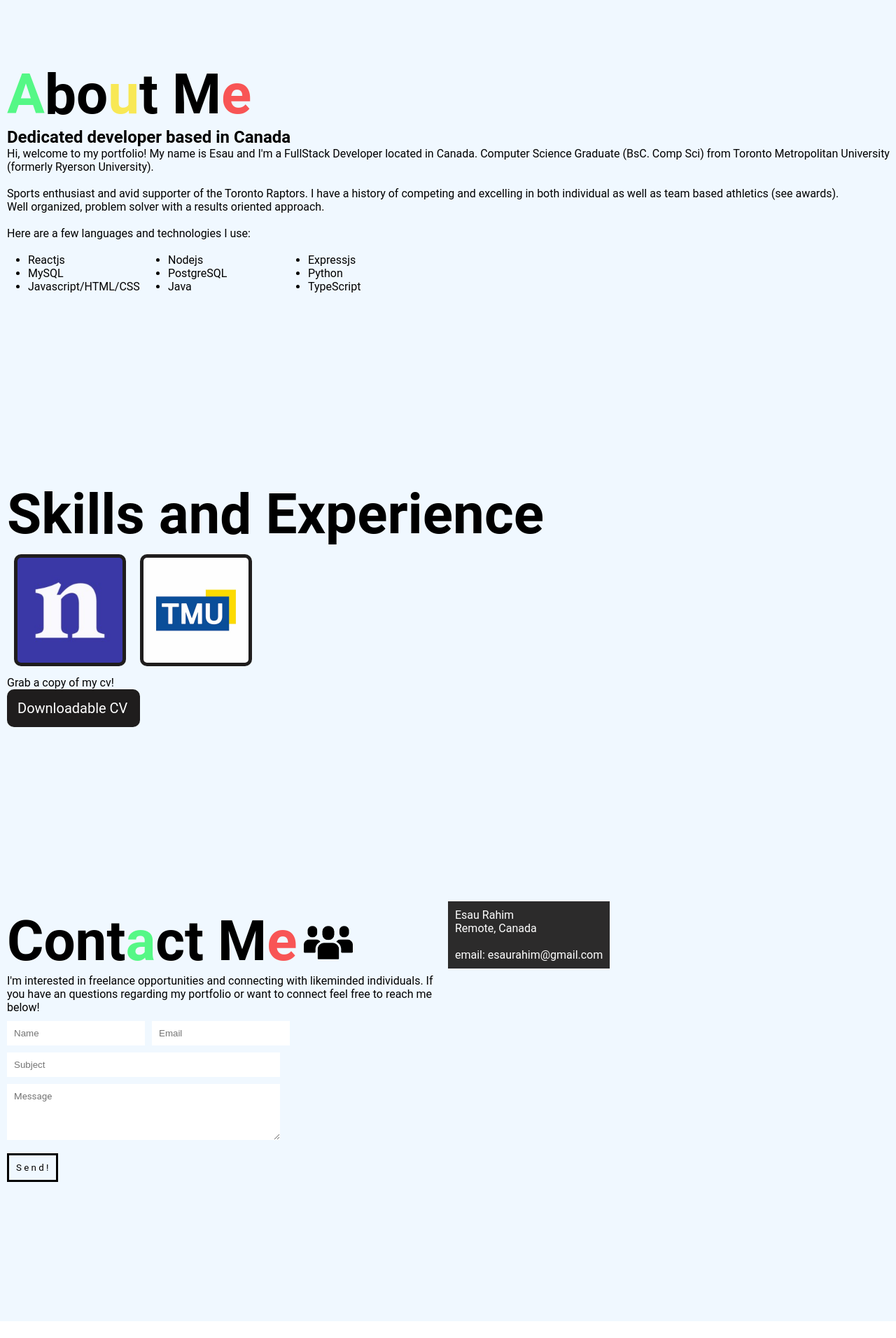
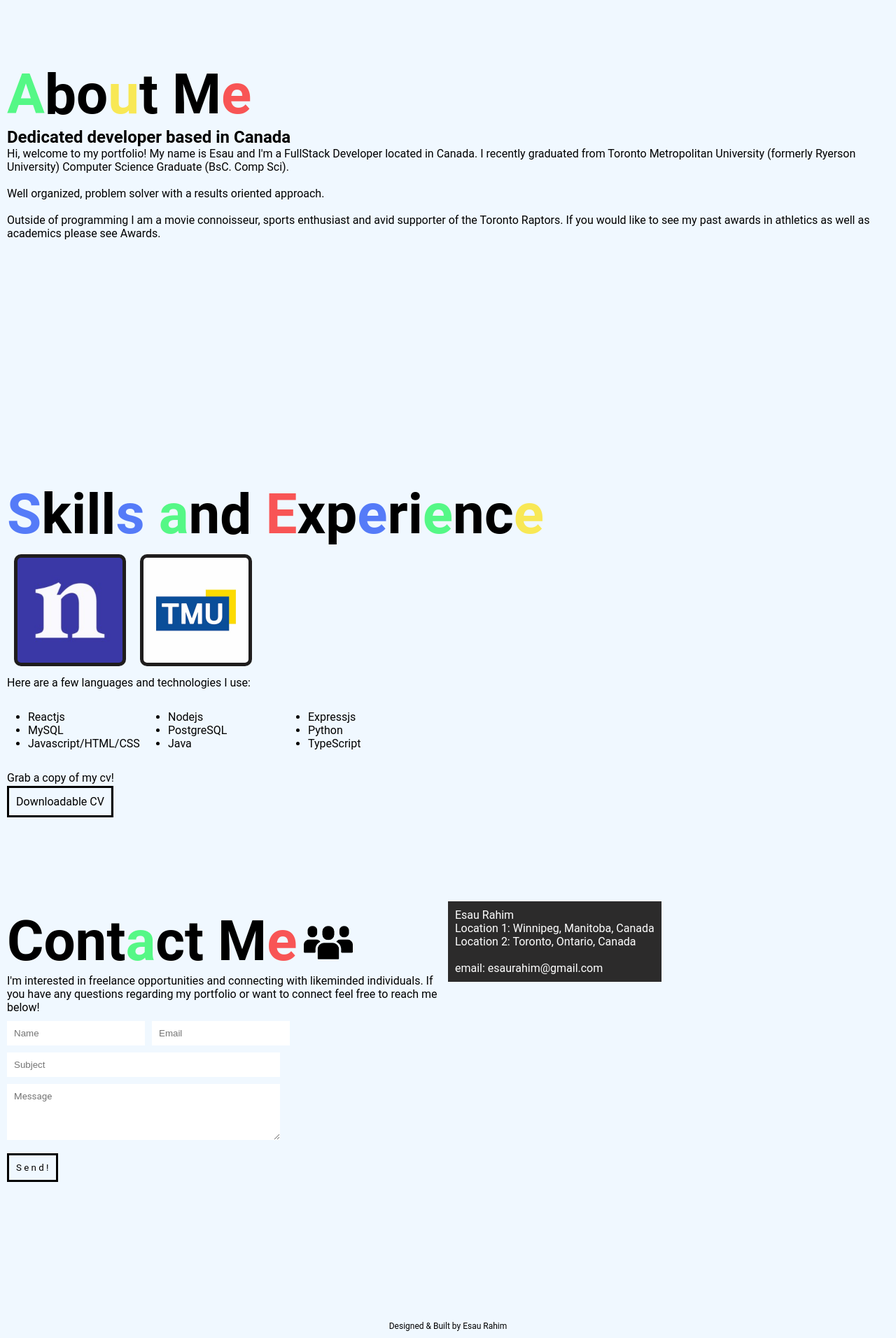
Before and after one commit to codehoover/personal_webpage, a Next.js app: page / in a window 1280 px wide. Shown: the part 762-2674 px from the top of the page at 70% size. Before the commit the page ends 2650 px from the top, so only its background shows below. Built offline with nearby package versions, Linux system fonts and the light colour scheme.

Commit message:
added more sizing functionality

```diff
--- a/src/pages/main.js
+++ b/src/pages/main.js
@@ -33,7 +33,7 @@ export default function Main() {
             <div className={"headbar" + hState} >
                     <a href="#aboutme" className="nav" >About Me</a><br/>
                     <a href="#" className="nav">Projects</a>
-                    <a href="#resume" className="nav">Resume</a><br/>
+                    <a href="#resume" className="nav">Work</a><br/>
                     <a href="#contactme" className="nav">Contact</a><br/>
             </div>
 
@@ -47,13 +47,18 @@ export default function Main() {
                     <span className="A">a</span>
                     <span className="U">u</span>,<br/>
                     A Software Developer.
+
+                    <div className="circle_anim">
+                    </div>
+
                 </h1><br/>
 
                 <h2 className="subheading">Passionate Developer based in Canada</h2><br/>
 
-                <a href="https://github.com/codehoover" target="_blank" className="git"><Image src={clicked ?  "/github_white.png" : "/github.png"} width={40} height={40}/></a>
-                <a href="https://www.linkedin.com/in/esau-rahim-b7905b139/" target="_blank" className="linkedin"><Image src={clicked ? "/linkedin_white.png" : "/linkedin.png"} width={40} height={40}/></a>
-                <Image className="img1"src="/code_comp.png" width={100} height={100} alt="Computer Clip art"/>
+                <a href="https://github.com/codehoover" target="_blank" className="git"><Image src={clicked ?  "/github_white.png" : "/github.png"} width={40} height={40} alt="github link"/></a>
+                <a href="https://www.linkedin.com/in/esau-rahim-b7905b139/" target="_blank" className="linkedin"><Image src={clicked ? "/linkedin_white.png" : "/linkedin.png"} width={40} height={40} alt="linkedin profile link"/></a>
+
+
             </div>
 
             <div className="arrow">
@@ -65,7 +70,8 @@ export default function Main() {
             <button className="toggle" onClick={()=> setClicked(current=> !current)}>
                 <Image src={clicked ? "/light_mode.png" : "/dark_mode.png"}
                 width={25}
-                height={25}/>
+                height={25}
+                alt="light/dark mode toggle"/>
             </button>
 
             <div id="aboutme">
@@ -80,17 +86,29 @@ export default function Main() {
                 <div className="aboutme_body">
                     <h2>Dedicated developer based in Canada</h2>
                     <p>
-                        Hi, welcome to my portfolio! My name is Esau and I'm a FullStack Developer located in Canada. Computer Science Graduate (BsC. Comp Sci) from Toronto Metropolitan University
-                        (formerly Ryerson University).<br/><br/>
+                        Hi, welcome to my portfolio! My name is Esau and I'm a FullStack Developer located in Canada. I recently graduated from Toronto Metropolitan University (formerly Ryerson University) Computer Science Graduate (BsC. Comp Sci).<br/><br/>
 
-                        Sports enthusiast and avid supporter of the Toronto Raptors.
-                        I have a history of competing and excelling in both individual as well as team based athletics (see awards). <br/>
                         Well organized, problem solver with a results oriented approach.<br/><br/>
 
-                        Here are a few languages and technologies I use:
+                        Outside of programming I am a movie connoisseur, sports enthusiast and avid supporter of the Toronto Raptors.
+                        If you would like to see my past awards in athletics as well as academics please see <a href="#">Awards</a>. <br/>
+                        <br/><br/>
+                    </p><br/>
 
-                    </p><br/>
-                    <div>
+                </div>
+
+            </div>
+
+
+            <div id="resume">
+                <h1 className="headline"><span className="blue">S</span>kill<span className="blue">s</span> <span className="green">a</span>nd <span className="red">E</span>xp<span className="blue">e</span>ri<span className="green">e</span>nc<span className="yellow">e</span></h1>
+
+                <div>
+                    <Image className="card" src="/nellie.jpg" width={100} height={100} alt="nellie"/>
+                    <Image className="card" src="/Tmu.jpg" width={100} height={100} alt="tmu"/>
+                </div>
+                Here are a few languages and technologies I use:
+                <div>
                         <ul className="stack">
                             <li>Reactjs</li>
                             <li>Nodejs</li>
@@ -104,33 +122,20 @@ export default function Main() {
                         </ul>
                     </div>
 
-                </div>
-
-            </div>
 
 
-            <div id="resume">
-                <h1 className="headline">Skills and Experience</h1>
-
-                <div>
-                    <Image className="card" src="/nellie.jpg" width={100} height={100} alt="nellie"/>
-                    <Image className="card" src="/Tmu.jpg" width={100} height={100} alt="tmu"/>
-                </div>
-
-
-
-                <p>Grab a copy of my cv!</p>
-                <a href="/Resume_EsauRahim.pdf" className="cv" download>Downloadable CV</a>
+                <p style={{paddingBottom:"15px"}}>Grab a copy of my cv!</p>
+                <a href="/Resume_EsauRahim.pdf" className={clicked ? "form_sub_dark":"form_sub"} download>Downloadable CV</a>
             </div>
 
             <div id="contactme">
                 <div className="contactme_header">
                     <h1 className="headline">Cont<span className="green">a</span>ct M<span className="red">e</span></h1>
-                    <Image className="team_icon" src="/team.png" width={70} height={70}/>
+                    <Image className="team_icon" src="/team.png" width={70} height={70} alt="team icon"/>
                 </div>
 
                 <p>I'm interested in freelance opportunities and connecting with likeminded individuals.
-                    If you have an questions regarding my portfolio or want to connect feel free to reach me below!
+                    If you have any questions regarding my portfolio or want to connect feel free to reach me below!
                 </p>
 
                 <form className="fillable">
@@ -144,8 +149,13 @@ export default function Main() {
 
             <div className="location">
                 <p>Esau Rahim</p>
-                <p>Remote, Canada</p> <br/>
+                <p>Location 1: Winnipeg, Manitoba, Canada</p>
+                <p>Location 2: Toronto, Ontario, Canada</p> <br/>
                 <p>email: esaurahim@gmail.com</p>
+            </div>
+
+            <div className="footer">
+                <p>Designed & Built by Esau Rahim</p>
             </div>
 
 
--- a/src/styles/main.css
+++ b/src/styles/main.css
@@ -1,6 +1,7 @@
 html{
     scroll-behavior: smooth;
 }
+
 #aboutme{
     height: 600px;
     padding-left: 10px;
@@ -8,7 +9,7 @@ html{
 }
 @container (max-width: 500px){
     .aboutme_body{
-        font-size: 0.6em;
+        font-size: 0.7em;
     }
 
 }
@@ -16,6 +17,11 @@ html{
     height: 600px;
     padding-left: 10px;
     container-type: size;
+}
+@container (max-width: 500px){
+    .stack{
+        font-size: 0.7em
+    }
 }
 #contactme{
     height: 600px;
@@ -44,7 +50,7 @@ html{
 .stack{
     display: grid;
     grid-template-columns: repeat(3, minmax(140px, 200px));
-    padding-left: 30px;
+    padding: 30px;
 }
 .form_sub{
     border: black solid 3px;
@@ -134,6 +140,7 @@ html{
     font-family: Roboto;
     background-color: aliceblue;
     transition: 0.5s;
+
 }
 
 .dark-mode{
@@ -142,6 +149,7 @@ html{
     height: 100%;
     font-family: Roboto;
     transition: 0.5s;
+
 }
 .git{
     padding: 10px;
@@ -150,14 +158,18 @@ html{
     display: block;
     background-color: #1f1d1d;
     color: white;
-    border-radius: 10px;
+    border-top-right-radius: 10px;
+    border-bottom-left-radius: 10px;
     padding: 15px;
+    margin-top: 10px;
     width: 190px;
+    height: 3em;
     font-size: 20px;
     transition: 1s;
 }
 .cv:hover{
     background-color: rgb(82, 79, 79);
+
     transition: 1s;
 }
 .Resume{
@@ -285,7 +297,7 @@ bold{
   /*animated arrow and light/darkmode toggle*/
 
 .arrow {
-    position: fixed;
+    position: absolute;
     bottom: 150px ;
     right: 40px;
     transform: translate(-50%, -50%);
@@ -386,3 +398,9 @@ bold{
     right: 30em;
 
 }
+
+.footer{
+    font-size: 12px;
+    text-align: center;
+    padding-bottom: 10px;
+}
```
